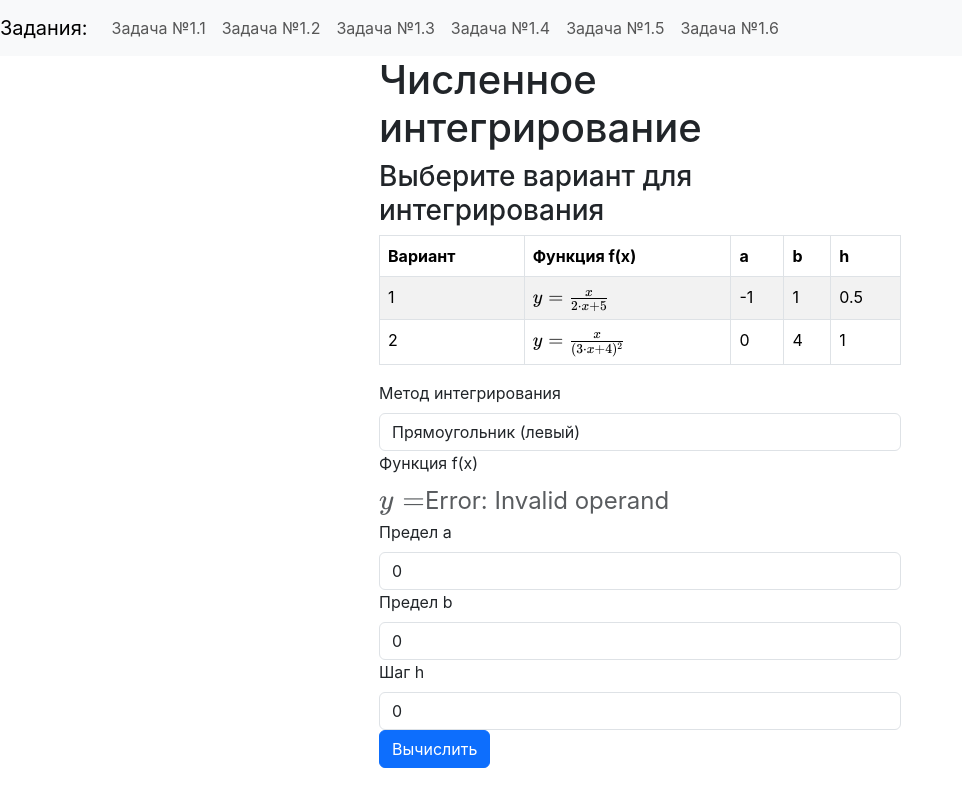
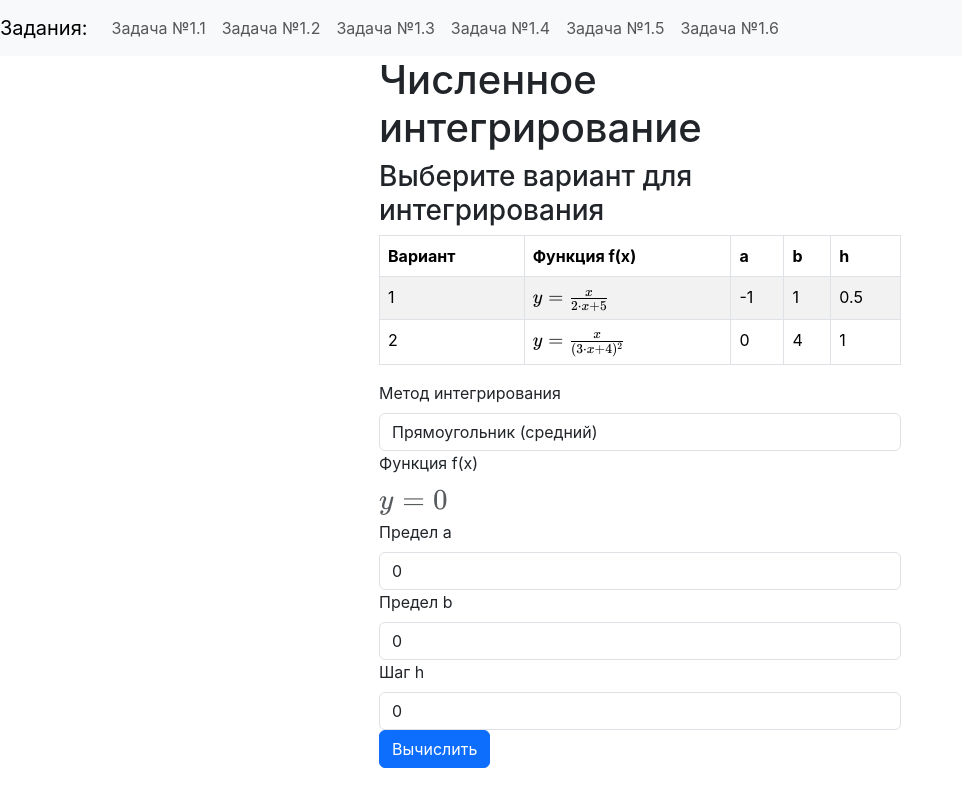
Before and after one commit to ArkadiyShevyrov/KMBO.NUMERICAL_METHODS, a React (Create React App) app in the folder frontend/: page /task_1_6 in a window 1280 px wide. Shown: the whole page, without its empty margins (0-962 px from the left). Built offline with nearby package versions, Linux system fonts and the light colour scheme.

Commit message:
KMBO-NM. Front. T1

```diff
--- a/frontend/src/components/tasks/Task_1_6.tsx
+++ b/frontend/src/components/tasks/Task_1_6.tsx
@@ -1,13 +1,9 @@
-import React, { useState } from 'react';
-import { Col, Container, Row } from 'react-bootstrap';
+import React, {useState} from 'react';
+import {Col, Container, Row} from 'react-bootstrap';
 import VariantTable from "./comp/VariantTable";
 import NumericalIntegration from "./lab_1_6/NumericalIntegration";
-import {
-    NumericalIntegrationFunctionInterface,
-    NumericalIntegrationInterface,
-    TypeMethod
-} from "./lab_1_6/NumericalIntegrationInterface";
-import { OperandFunction } from "../model/function/OperandFunction";
+import {NumericalIntegrationFunctionInterface} from "./lab_1_6/NumericalIntegrationInterface";
+import {OperandFunction} from "../model/function/OperandFunction";
 
 const Task_1_6: React.FC = () => {
     const [numericalIntegrationFunctionInterface, setNumericalIntegrationFunctionInterface] =
@@ -15,13 +11,16 @@ const Task_1_6: React.FC = () => {
             a: 0,
             b: 0,
             h: 0,
-            operandFunction: {} as OperandFunction // Set a proper initial value
-        });
-
-    const [numericalIntegrationI, setNumericalIntegrationI] =
-        useState<NumericalIntegrationInterface>({
-            typeMethod: TypeMethod.RECTANGLE_LEFT_METHOD,
-            numericalIntegrationFunctionInterface
+            operandFunction: {
+                operand: {
+                  type: "Num",
+                  num: 0
+                },
+                variable: {
+                    type: "Variable",
+                    name: "x"
+                }
+            }
         });
 
     const numericalArray: NumericalIntegrationFunctionInterface[] = [
@@ -115,13 +114,8 @@ const Task_1_6: React.FC = () => {
     ];
 
     const handleVariantSelect = (variant: number) => {
-        const selectedVariant = numericalArray[variant - 1]; // Adjust for 0-indexed array
-
+        const selectedVariant = numericalArray[variant - 1];
         setNumericalIntegrationFunctionInterface(selectedVariant);
-        setNumericalIntegrationI(prev => ({
-            ...prev,
-            numericalIntegrationFunctionInterface: selectedVariant
-        }));
     };
 
     return (
@@ -137,7 +131,8 @@ const Task_1_6: React.FC = () => {
                             onSelectVariant={handleVariantSelect}
                         />
                     </Container>
-                    <NumericalIntegration numericalIntegrationInterface={numericalIntegrationI} />
+                    <NumericalIntegration
+                        numericalIntegrationFunctionInterface={numericalIntegrationFunctionInterface}/>
                 </Col>
             </Row>
         </Container>
--- a/frontend/src/components/tasks/lab_1_6/NumericalIntegration.tsx
+++ b/frontend/src/components/tasks/lab_1_6/NumericalIntegration.tsx
@@ -1,34 +1,49 @@
-import React, {useState} from 'react';
+import React, {useEffect, useState} from 'react';
 import {Alert, Button, Container, Form} from 'react-bootstrap';
 import axios from 'axios';
-import {NumericalIntegrationInterface, TypeMethod} from "./NumericalIntegrationInterface";
+import {NumericalIntegrationFunctionInterface, TypeMethod} from "./NumericalIntegrationInterface";
 import CopyableResult from "../../CopyableResult";
-import {OperandFunctionToJson} from "../../model/function/OperandFunction";
-import OperandMathRenderer from "../../model/operand/OperandMathRenderer";
+import {OperandFunction, OperandFunctionToJson} from "../../model/function/OperandFunction";
+import {OperandToLatex} from "../../model/operand/OperandMathRenderer";
 import {MathRenderer} from "../../MathRenderer";
 
 interface NumericalIntegrationProps {
-    numericalIntegrationInterface: NumericalIntegrationInterface;
+    numericalIntegrationFunctionInterface: NumericalIntegrationFunctionInterface;
 }
 
-const NumericalIntegration: React.FC<NumericalIntegrationProps> = ({numericalIntegrationInterface}) => {
-    const [typeMethod, setTypeMethod] = useState<string>(numericalIntegrationInterface.typeMethod);
-    const [a, setA] = useState<number>(numericalIntegrationInterface.numericalIntegrationFunctionInterface.a);
-    const [b, setB] = useState<number>(numericalIntegrationInterface.numericalIntegrationFunctionInterface.b);
-    const [h, setH] = useState<number>(numericalIntegrationInterface.numericalIntegrationFunctionInterface.h);
-    const [result, setResult] = useState<string | null>(null);
-    const [error, setError] = useState<string | null>(null);
+const NumericalIntegration: React.FC<NumericalIntegrationProps> = ({numericalIntegrationFunctionInterface}) => {
+    const [typeMethod, setTypeMethod] =
+        useState<TypeMethod>(TypeMethod.RECTANGLE_MEDIAN_METHOD);
+    const [operandFunction, setOperandFunction] =
+        useState<OperandFunction>(numericalIntegrationFunctionInterface.operandFunction);
+    const [a, setA] =
+        useState<number>(numericalIntegrationFunctionInterface.a);
+    const [b, setB] =
+        useState<number>(numericalIntegrationFunctionInterface.b);
+    const [h, setH] =
+        useState<number>(numericalIntegrationFunctionInterface.h);
+    const [result, setResult] =
+        useState<string | null>(null);
+    const [error, setError] =
+        useState<string | null>(null);
+
+    useEffect(() => {
+        setOperandFunction(numericalIntegrationFunctionInterface.operandFunction)
+        setA(numericalIntegrationFunctionInterface.a);
+        setB(numericalIntegrationFunctionInterface.b);
+        setH(numericalIntegrationFunctionInterface.h);
+    }, [numericalIntegrationFunctionInterface]);
 
     const handleSubmit = async (e: React.FormEvent) => {
         e.preventDefault();
         try {
             const response = await axios.post('http://localhost:8080/lab_1_6/integrate',
-                OperandFunctionToJson(numericalIntegrationInterface.numericalIntegrationFunctionInterface.operandFunction), {
+                OperandFunctionToJson(numericalIntegrationFunctionInterface.operandFunction), {
                     params: {
-                        typeMethod: numericalIntegrationInterface.typeMethod,
-                        a: numericalIntegrationInterface.numericalIntegrationFunctionInterface.a,
-                        b: numericalIntegrationInterface.numericalIntegrationFunctionInterface.b,
-                        h: numericalIntegrationInterface.numericalIntegrationFunctionInterface.h
+                        typeMethod: typeMethod,
+                        a: a,
+                        b: b,
+                        h: h
                     },
                     headers: {
                         'Content-Type': 'application/json'
@@ -53,8 +68,8 @@ const NumericalIntegration: React.FC<NumericalIntegrationProps> = ({numericalInt
                     <Form.Label>Метод интегрирования</Form.Label>
                     <Form.Control
                         as="select"
-                        value={numericalIntegrationInterface.typeMethod}
-                        onChange={(e) => numericalIntegrationInterface.typeMethod = e.target.value as TypeMethod}>
+                        value={typeMethod}
+                        onChange={(e) => setTypeMethod(e.target.value as TypeMethod)}>
                         <option value={TypeMethod.RECTANGLE_LEFT_METHOD}>Прямоугольник (левый)</option>
                         <option value={TypeMethod.RECTANGLE_MEDIAN_METHOD}>Прямоугольник (средний)</option>
                         <option value={TypeMethod.RECTANGLE_RIGHT_METHOD}>Прямоугольник (правый)</option>
@@ -65,9 +80,9 @@ const NumericalIntegration: React.FC<NumericalIntegrationProps> = ({numericalInt
                 <Form.Group controlId="formFunc">
                     <Form.Label>Функция f(x)</Form.Label>
                     <br/>
-                    <Form.Text style={{ fontSize: '1.5rem' }}>
-                        <MathRenderer mathContent={"y="}/>
-                        <OperandMathRenderer operand={numericalIntegrationInterface.numericalIntegrationFunctionInterface.operandFunction.operand}/>
+                    <Form.Text style={{fontSize: '1.5rem'}}>
+                        <MathRenderer
+                            mathContent={"y=" + OperandToLatex(operandFunction.operand)}/>
                     </Form.Text>
                 </Form.Group>
                 <Form.Group controlId="formA">
```
